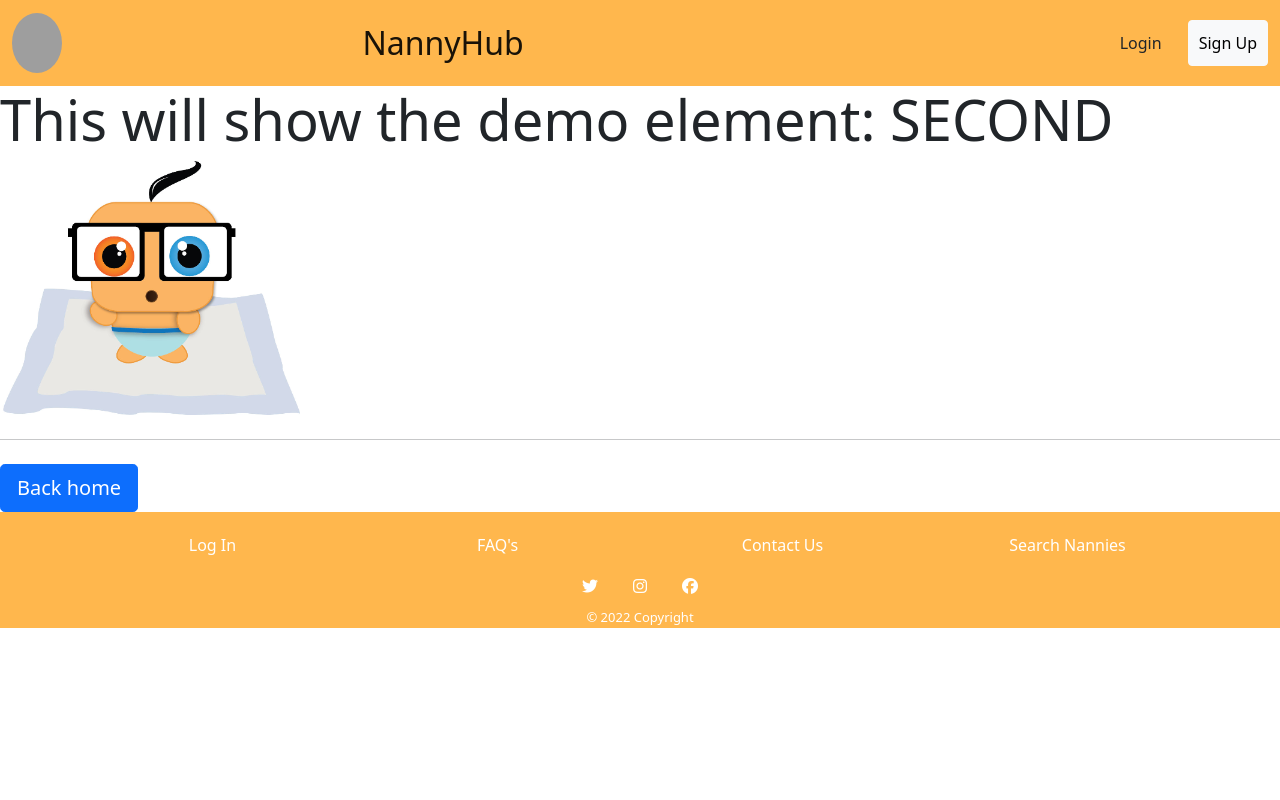
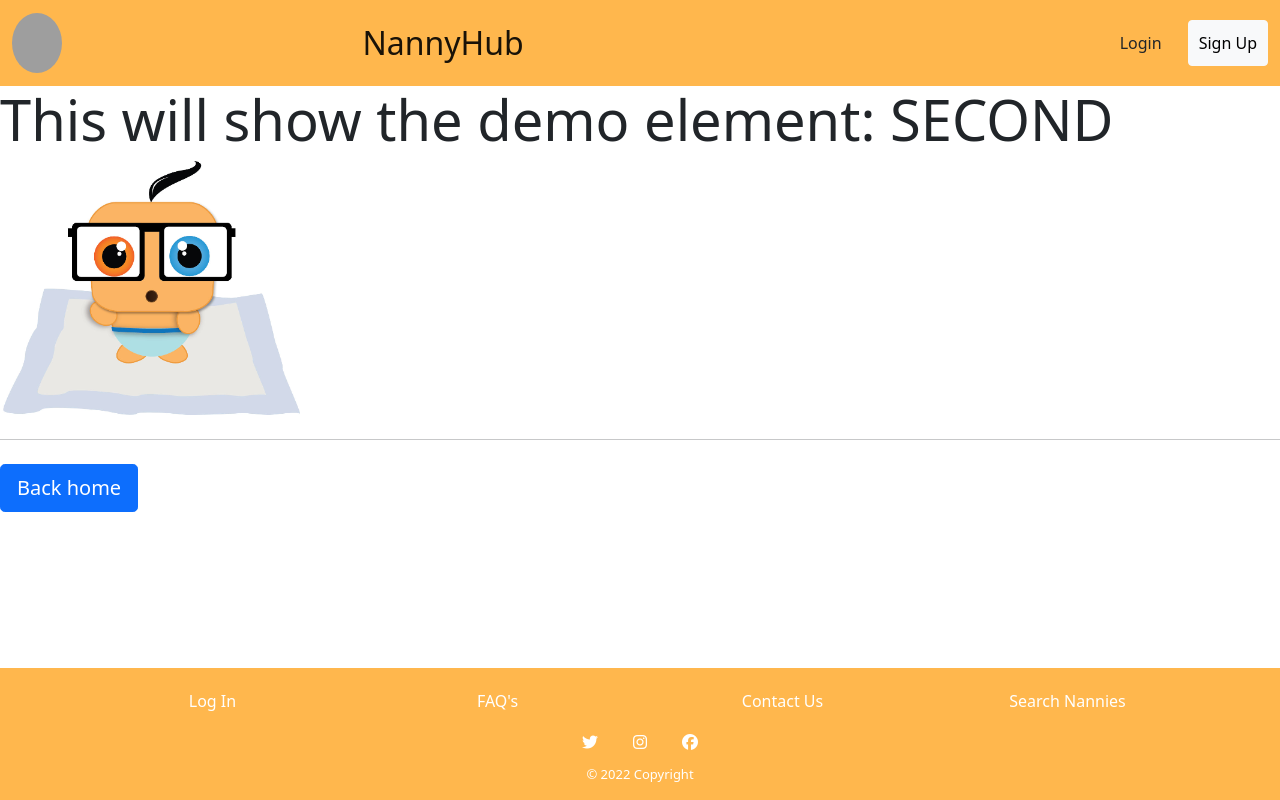
Before and after one commit to nannyhub/NannysHub, a React app: page /single/1 in a window 1280 px wide. Built offline with nearby package versions, Linux system fonts and the light colour scheme; no server answers; grey boxes are pictures that could not be loaded.

Commit message:
Fixed footer always on bottom

```diff
--- a/src/front/js/layout.js
+++ b/src/front/js/layout.js
@@ -18,7 +18,7 @@ const Layout = () => {
   const basename = process.env.BASENAME || "";
 
   return (
-    <div>
+    <div id="base-container">
       <BrowserRouter basename={basename}>
         <ScrollToTop>
           <Navbar />
--- a/src/front/styles/footer.css
+++ b/src/front/styles/footer.css
@@ -1,4 +1,5 @@
 .page-footer {
+  margin-top: auto;
   background-color: #ffb74d;
   color: white;
   left: 0;
--- a/src/front/styles/index.css
+++ b/src/front/styles/index.css
@@ -1 +1,11 @@
 @import "../styles/footer.css";
+
+body {
+    margin: 0;
+}
+
+#base-container {
+    display: flex;
+    flex-direction: column;
+    min-height: 100vh;
+}
```
Also changed, not shown: 1 other file.
